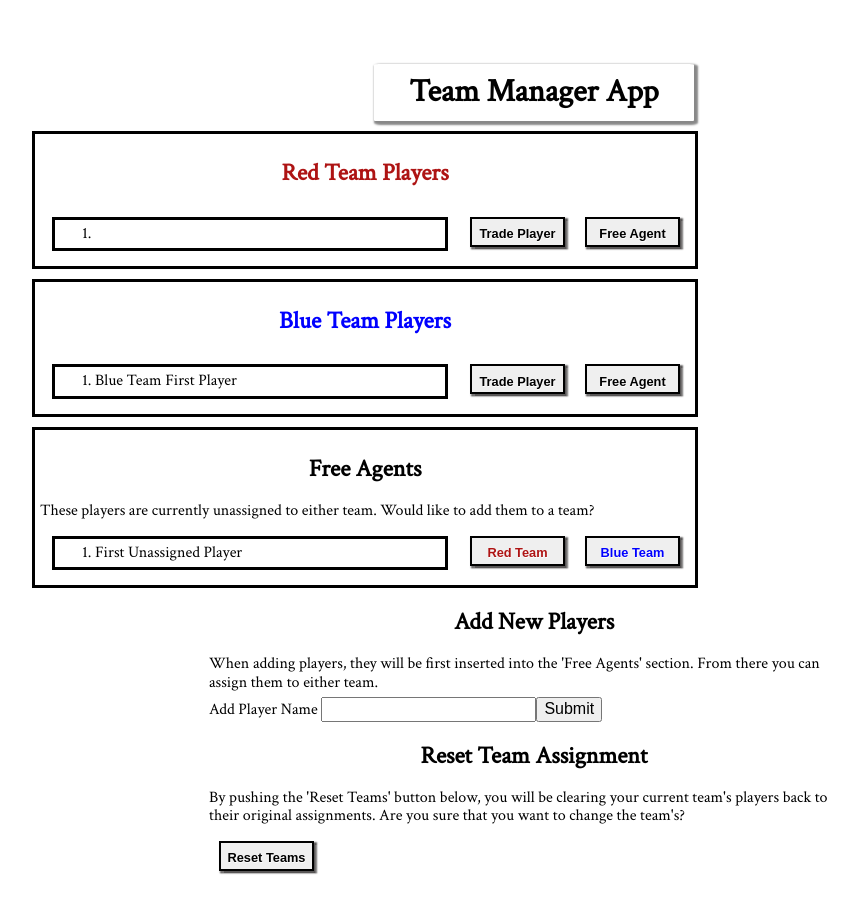
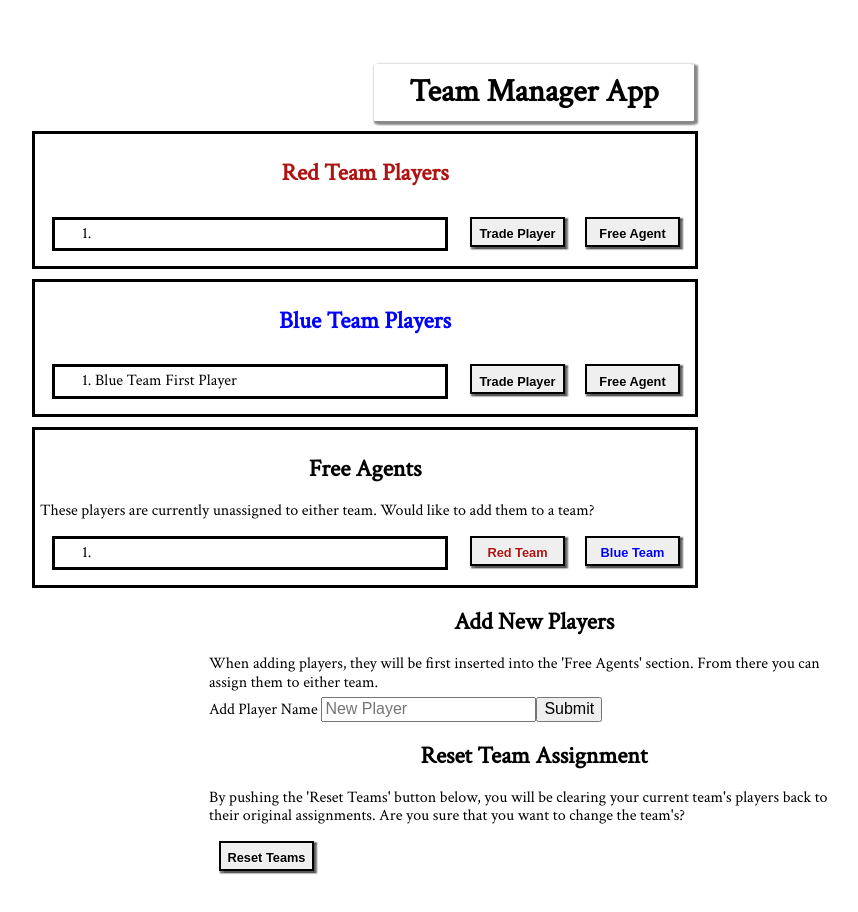
Before and after one commit to s-darcy/Team-Manager-App, a React (Create React App) app: page / in a window 1280 px wide. Shown: the top 912 px of the page, without its empty margins (106-964 px from the left). Built offline with nearby package versions, Linux system fonts and the light colour scheme.

Commit message:
Monday morning update

```diff
--- a/src/AddNewPlayers.js
+++ b/src/AddNewPlayers.js
@@ -1,4 +1,5 @@
 import React from 'react';
+import PropTypes from 'prop-types';
 
 function AddNewPlayers (props) {
     return (
@@ -7,11 +8,21 @@ function AddNewPlayers (props) {
             <p>When adding players, they will be first inserted into the 'Free Agents' section. From there you can assign them to either team.</p>
             <form>
                 <label>Add Player Name </label>
-                <input />
-                <input type="submit"/>
+                <input
+                    placeholder="New Player"
+                    value={props.newPlayerText}
+                />
+                <input
+                    className="submitButton"
+                    type="submit"
+                />
             </form>
         </div>
     );
 }
 
+AddNewPlayers.PropTypes ={
+   addNewPlayers : PropTypes.string
+};
+
 export default AddNewPlayers;
--- a/src/App.js
+++ b/src/App.js
@@ -1,19 +1,49 @@
 import React, { Component } from 'react';
-import logo from './logo.svg';
 import './App.css';
 import TeamRed from './TeamRed';
 import TeamBlue from './TeamBlue';
 import FreeAgents from './FreeAgents';
 import AddNewPlayers from './AddNewPlayers';
 import ResetTeams from './ResetTeams';
+import Player from './Player';
 import data from './data';
 
 class App extends Component {
 
+    constructor() {
+        super();
+        this.state = data;
+        this.importPlayers = this.importPlayers.bind(this);
+        this.newPlayerAdder = this.newPlayerAdder.bind(this);
+    }
 
-  render() {
+    importPlayers (player){
+        let players = this.state.players.slice();
+        let playerName = players[player].name;
+
+        this.setState({
+            players: players
+        });
+    }
+
+    newPlayerAdder (event){
+        let newPlayerName = event.target.value;
+
+    }
+
+    render() {
+        const playersUnassigned =
+        this.state.players.map(function(player, index){
+            return (
+                <Player
+                  key={index}
+                  name={player}
+                />
+            );
+    }, this);
 
     return (
+
         <div id="container">
             <h1 id="teamManagerApp">Team Manager App</h1>
             <TeamRed />
--- a/src/FreeAgents.js
+++ b/src/FreeAgents.js
@@ -7,7 +7,7 @@ function FreeAgents (props) {
             <p>These players are currently unassigned to either team. Would like to add them to a team?</p>
             <div className="innerDiv">
                 <ol className="unassignedPlayers">
-                    <li>First Unassigned Player</li>
+                    <li>{props.playersUnassigned}</li>
                 </ol>
                 <button className="redButton">Red Team</button>
                 <button className="blueButton">Blue Team</button>
--- /dev/null
+++ b/src/Player.js
@@ -0,0 +1,12 @@
+import React, {Component} from 'react';
+
+class Player extends Component {
+
+    render(){
+        return (
+            <li>{this.props.player.name}</li>
+        );
+    }
+}
+
+export default Player;
```
